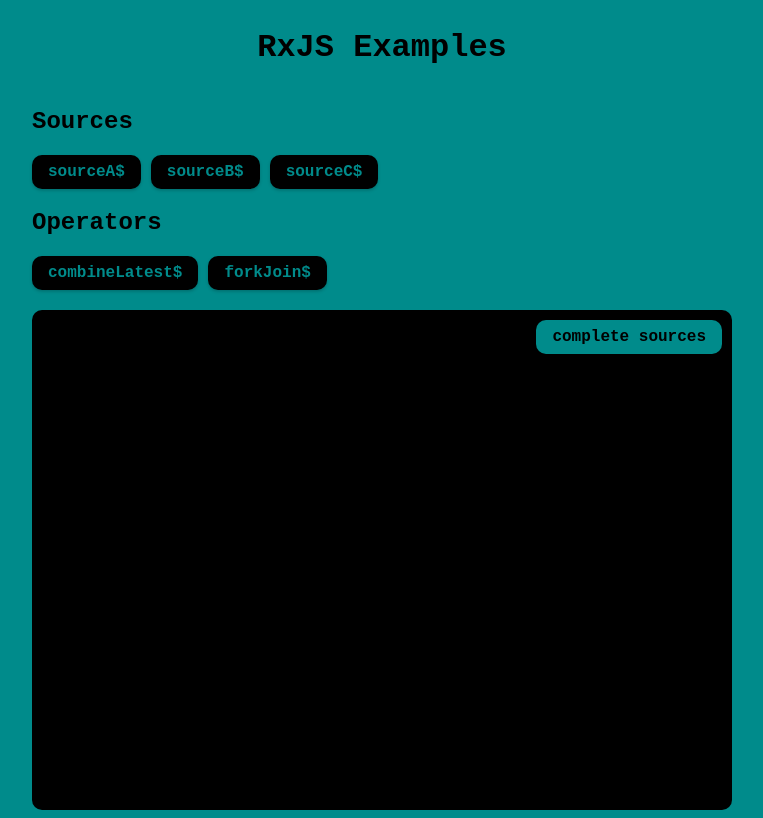
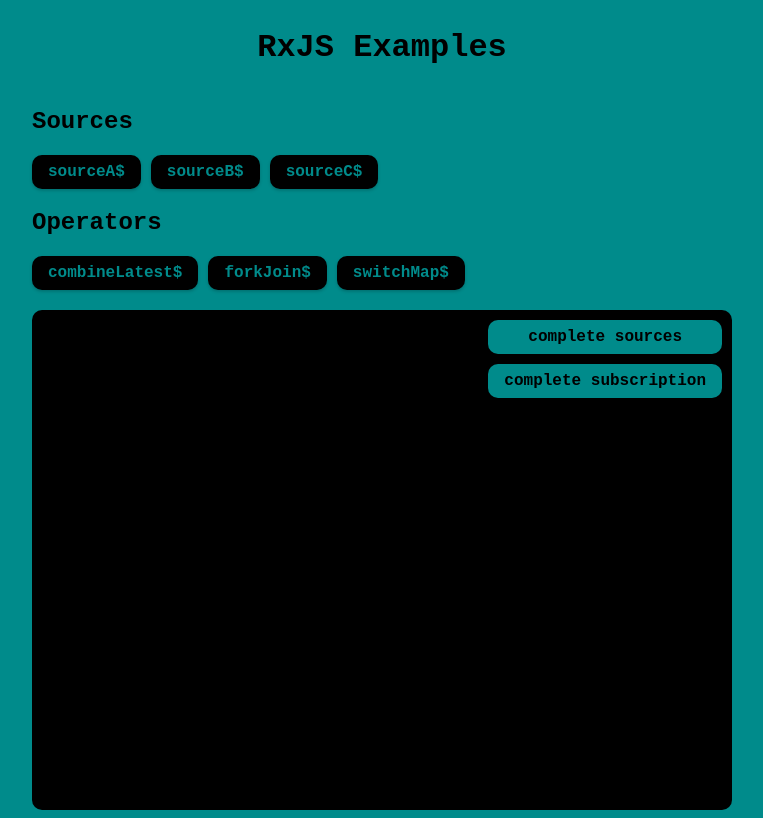
Before and after one commit to stormpanda/rxjs-examples, an Angular app: page / in a window 1280 px wide. Shown: the whole page, without its empty margins (258-1021 px from the left). Built offline with nearby package versions, Linux system fonts and the light colour scheme.

Commit message:
feat: re-structure a bit more, add switchMap example

```diff
--- a/src/app/app.component.html
+++ b/src/app/app.component.html
@@ -17,6 +17,9 @@
 
   <div class="console-wrapper">
     <app-fake-console *ngIf="logs$ | async as logs" [logs]="logs"></app-fake-console>
-    <button class="button button-inverted stop-button" (click)="completeSources()">complete sources</button>
+    <div class="stop-buttons">
+      <button class="button button-inverted" (click)="completeSources()">complete sources</button>
+      <button class="button button-inverted" (click)="completeSubscription()">complete subscription</button>
+    </div>
   </div>
 </div>
--- a/src/app/app.component.scss
+++ b/src/app/app.component.scss
@@ -14,10 +14,15 @@
     position: relative;
 }
 
-.stop-button {
+.stop-buttons {
     position: absolute;
     top: 10px;
     right: 10px;
+
+    display: flex;
+    flex-direction: column;
+
+    gap: 10px;
 }
 
 .buttons {
@@ -26,7 +31,7 @@
     margin-top: 20px;
     margin-bottom: 20px;
 
-    button {
-        margin-right: 10px;
+    button + button {
+        margin-left: 10px;
     }
 }
--- a/src/app/app.component.ts
+++ b/src/app/app.component.ts
@@ -1,6 +1,6 @@
 import { Component } from '@angular/core';
 import { RouterOutlet } from '@angular/router';
-import { BehaviorSubject, combineLatest, forkJoin, interval, map, Observable, Subject, Subscription, take, takeUntil, tap } from 'rxjs';
+import { BehaviorSubject, combineLatest, forkJoin, interval, map, Observable, Subject, Subscription, switchMap, take, takeUntil, tap } from 'rxjs';
 import { AsyncPipe, NgFor, NgIf } from '@angular/common';
 import { FakeConsoleComponent } from './components/fake-console/fake-console.component';
 
@@ -14,7 +14,8 @@
 export class AppComponent {
   title = 'rxjs-examples';
 
-  private completeSubject = new Subject<void>()
+  private completeSourcesSubject = new Subject<void>();
+  private completeSubscriptionSubject = new Subject<void>();
   private logsSubject = new BehaviorSubject<string[]>([]);
   logs$ = this.logsSubject.asObservable();
 
@@ -26,30 +27,36 @@
     sourceA$: interval(1200).pipe(
       map(value => `A: ${value}`),
       this.tapLogSource(),
-      takeUntil(this.completeSubject)
+      takeUntil(this.completeSourcesSubject)
     ),
 
     sourceB$: interval(2200).pipe(
       map(value => `B: ${value}`),
       this.tapLogSource(),
-      takeUntil(this.completeSubject)
+      takeUntil(this.completeSourcesSubject)
     ),
 
     sourceC$: interval(3200).pipe(
       map(value => `C: ${value}`),
       this.tapLogSource(),
-      takeUntil(this.completeSubject)
+      takeUntil(this.completeSourcesSubject)
     )
   } as const
 
   private readonly examples = {
     combineLatest$: combineLatest([this.sources.sourceA$, this.sources.sourceB$, this.sources.sourceC$]).pipe(
-      map(([a, b, c]) => `${a} ${b} ${c}`)
+      map(([a, b, c]) => `${a}, ${b}, ${c}`)
     ),
 
     forkJoin$: forkJoin([this.sources.sourceA$, this.sources.sourceB$, this.sources.sourceC$]).pipe(
-      map(([a, b, c]) => `${a} ${b} ${c}`)
-    )
+      map(([a, b, c]) => `${a}, ${b}, ${c}`)
+    ),
+
+    switchMap$: this.sources.sourceA$.pipe(
+      switchMap(value => interval(1000).pipe(
+        map(i => `${value}, X: ${i}`),
+      ))
+    ),
   } as const
 
   getSources() {
@@ -67,7 +74,9 @@
     this.log('Subscribing...');
     this.log('---');
 
-    observable.subscribe({
+    observable.pipe(
+      takeUntil(this.completeSubscriptionSubject)
+    ).subscribe({
       next: (value) => {
         this.log(`Subscription: ${value}`);
         this.log('---');
@@ -83,7 +92,11 @@
   }
 
   completeSources() {
-    this.completeSubject.next();
+    this.completeSourcesSubject.next();
+  }
+
+  completeSubscription() {
+    this.completeSubscriptionSubject.next();
   }
 
   log(log: string) {
```
